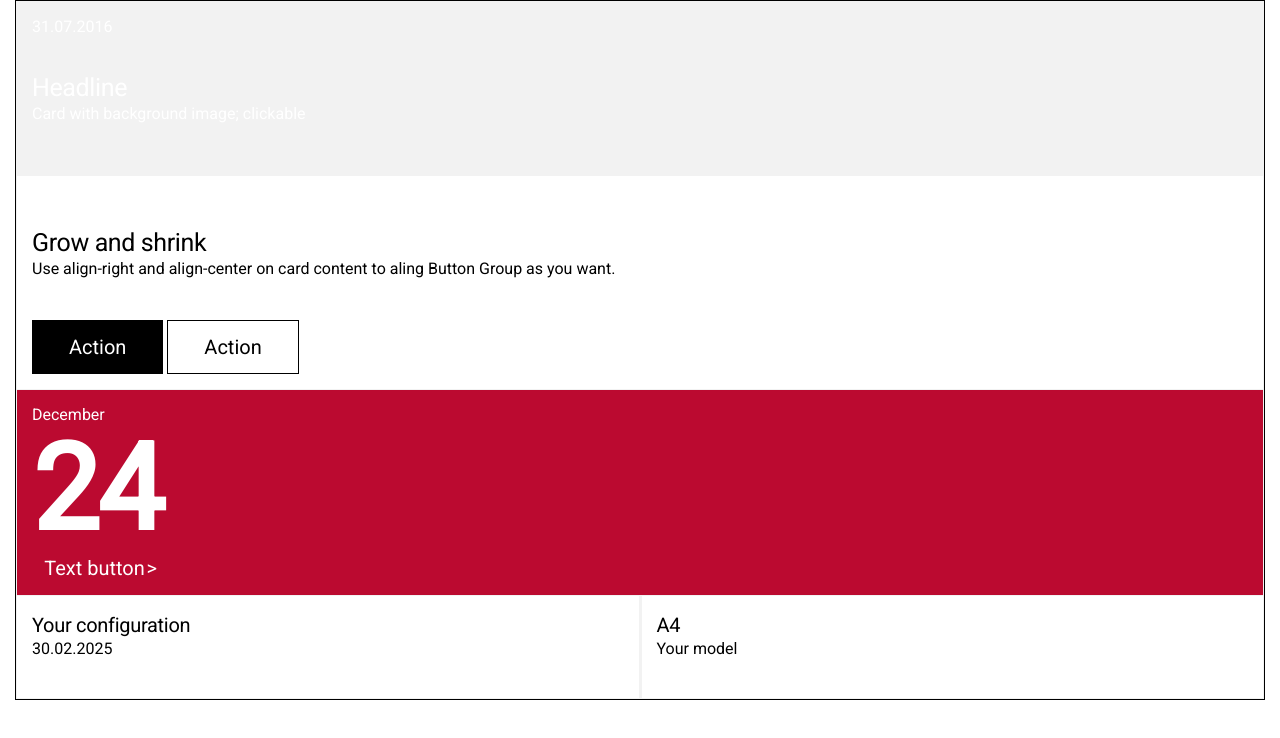
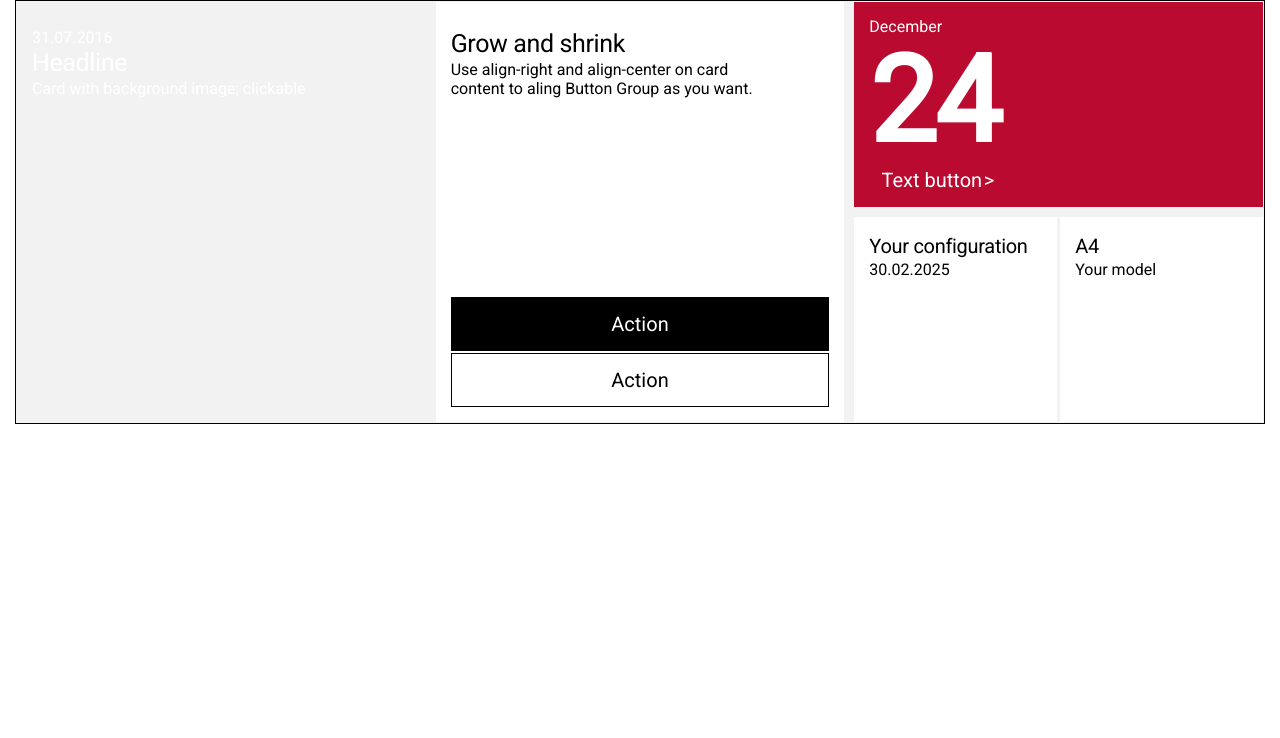
Before and after one commit to crystalclear515/sasscomponents, a plain HTML site: page src/index.html in a window 1280 px wide. Drawn offline with Linux system fonts and the light colour scheme.

Commit message:
media queries done

```diff
--- a/src/css/style.css
+++ b/src/css/style.css
@@ -137,6 +137,34 @@
       padding: 0px;
       color: #000000; }
 
+@media (min-width: 479px) and (max-width: 1023px) {
+  .card {
+    grid-template: 1fr 1fr / 1fr 1fr;
+    grid-gap: 5px; }
+    .card__item--calendar {
+      grid-column: 1/3; }
+    .card__item--split {
+      grid-column: 1/3; } }
+
+@media (min-width: 1024px) {
+  .card {
+    grid-template: 1fr 1fr / 1fr 1fr 1fr;
+    grid-gap: 10px; }
+    .card__item--headline {
+      grid-row: 1 / 3; }
+    .card__item--action {
+      grid-row: 1 / 3; } }
+
 .split__item {
   background-color: #fff;
   padding: 15px 15px 40px 15px; }
+
+.action__bottom {
+  display: grid;
+  grid-template-columns: 1fr 1fr;
+  grid-gap: 2px;
+  align-self: end; }
+
+@media (min-width: 1024px) {
+  .action__bottom {
+    grid-template-columns: 1fr; } }
--- a/src/index.html
+++ b/src/index.html
@@ -45,9 +45,9 @@
   <!-- !body copy -->
   <div class="card">
     <div class="card__item card__item--headline">
-      <span class="headline__date">31.07.2016</span>
       <div class="body-copy">
         <div class="body-copy__typo body-copy__typo--headline">
+          <span class="headline__date">31.07.2016</span>
           <h4 class="heading heading--4 heading--headline">Headline</h4>
           <p>Card with background image; clickable</p>
         </div>
--- /dev/null
+++ b/src/scss/elements/_action.scss
@@ -0,0 +1,16 @@
+.action{
+  &__bottom{
+    display: grid;
+    grid-template-columns: 1fr 1fr;
+    grid-gap: 2px;
+    align-self: end;
+  }
+}
+
+@media (min-width: 1024px){
+  .action{
+    &__bottom{
+      grid-template-columns: 1fr;
+    }
+  }
+}
--- a/src/scss/elements/_card.scss
+++ b/src/scss/elements/_card.scss
@@ -33,3 +33,33 @@
     }
   }
 }
+
+@media (min-width: 479px) and (max-width: 1023px){
+  .card{
+    grid-template: 1fr 1fr / 1fr 1fr;
+    grid-gap: 5px;
+    &__item{
+      &--calendar{
+        grid-column: 1/3;
+      }
+      &--split{
+        grid-column: 1/3;
+      }
+    }
+  }
+}
+
+@media (min-width: 1024px){
+  .card{
+    grid-template: 1fr 1fr / 1fr 1fr 1fr;
+    grid-gap: 10px;
+    &__item{
+      &--headline{
+        grid-row: 1 / 3;
+      }
+      &--action{
+        grid-row: 1 / 3;
+      }
+    }
+  }
+}
--- a/src/scss/main.scss
+++ b/src/scss/main.scss
@@ -6,4 +6,4 @@
 @import "elements/body-copy";
 @import "elements/card";
 @import "elements/split";
-@import "media";
+@import "elements/action";
```
Also changed, not shown: dist/css/style.css, src/css/elements/_action.css (added), src/scss/_media.scss (deleted).
